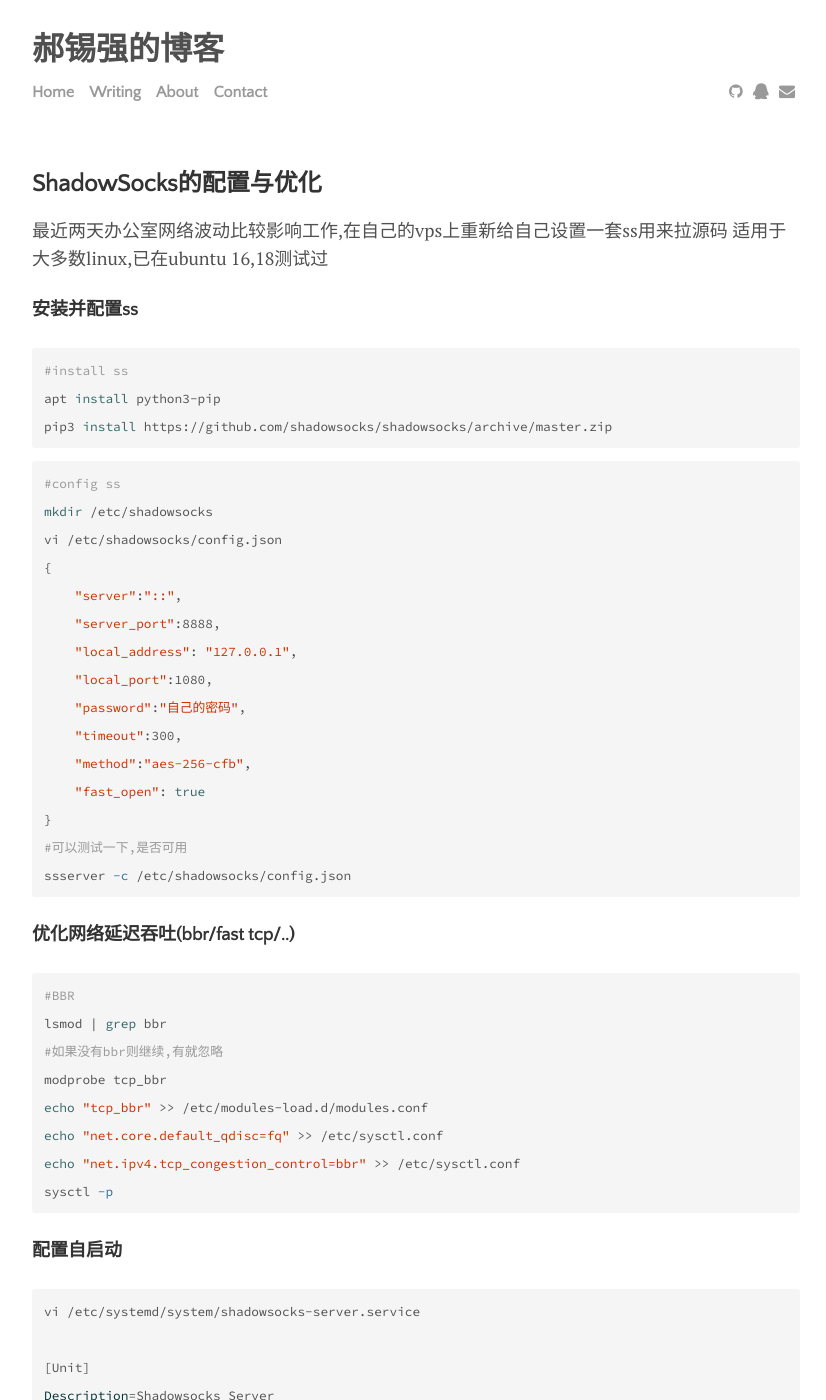
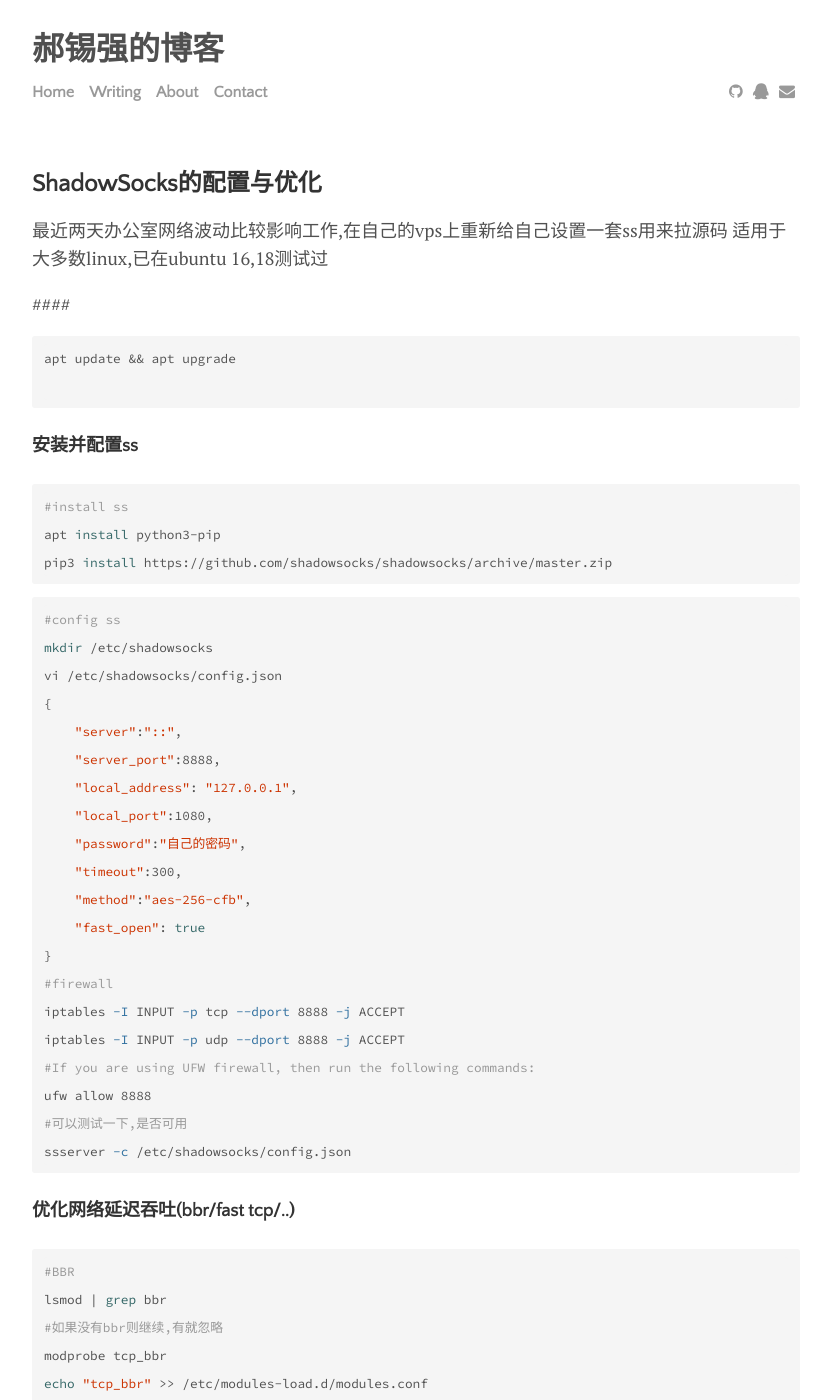
Before and after one commit to Haoxiqiang/haoxiqiang.github.io, a Jekyll site: the page built from _posts/2019-12-30-shadowsocks.markdown, in a window 1280 px wide and 1400 px high. Shown: the whole window, without its empty margins (224-1050 px from the left). Built offline with Jekyll 4.4.1, drawn with Linux system fonts in a browser that asks for light colours; nearby versions of some CDN libraries.

Commit message:
update posts

````diff
--- a/_posts/2015-12-16-TreeView树形菜单.markdown
+++ b/_posts/2015-12-16-TreeView树形菜单.markdown
@@ -64,6 +64,7 @@
 }
 ```
 * 如何递归呢?也是很简单的,我这么写其实是有点冗余了,不过是个 Demo 就不改了
+
 ``` java
 private void createTree(Course container, JSONArray children, String parentId, int level) throws JSONException {
 	if (children != null) {
@@ -92,6 +93,7 @@
 }
 ```
 * 每次 item 的点击的时候我们需要判断这个 item 的对象是不是一个拥有子节点的对象,然后做分发处理,这个一般需要获取到 Adapter 的实例以及全部数据,我的 Demo 就不注意结构了,我这里考虑了动画效果而使用了notifyItemRangeInserted,notifyItemRangeRemoved,如果你不需要动画,直接获取dispatchClick返回值是 true 时直接调用notifyDataSetChanged也是可以的,如果是 false 则表示这个是一个最终节点
+
 ``` java
 public boolean dispatchClick(LinkedList<Course> container, Course course) {
 	if (container == null || course == null) {
@@ -130,7 +132,9 @@
 	container.removeAll(course.children);
 }
 ```
+
 * 现在基本的结构就完成了,RecyclerView默认的动画可能看不出来弹出效果,我们需要重写一个,现在需要继承SimpleItemAnimator,修改两个方法
+
 ``` java
 @Override
 public boolean animateAdd(final RecyclerView.ViewHolder holder) {
--- a/_posts/2019-12-30-shadowsocks.markdown
+++ b/_posts/2019-12-30-shadowsocks.markdown
@@ -15,6 +15,12 @@
 
 最近两天办公室网络波动比较影响工作,在自己的vps上重新给自己设置一套ss用来拉源码
 适用于大多数linux,已在ubuntu 16,18测试过
+
+####
+```bash
+apt update && apt upgrade
+
+```
 
 #### 安装并配置ss
 ``` bash
@@ -36,6 +42,11 @@
     "method":"aes-256-cfb",
     "fast_open": true
 }
+#firewall
+iptables -I INPUT -p tcp --dport 8888 -j ACCEPT
+iptables -I INPUT -p udp --dport 8888 -j ACCEPT
+#If you are using UFW firewall, then run the following commands:
+ufw allow 8888
 #可以测试一下,是否可用
 ssserver -c /etc/shadowsocks/config.json
 ```
````
Also changed, not shown: _includes/head.html (+4 -4 lines).
